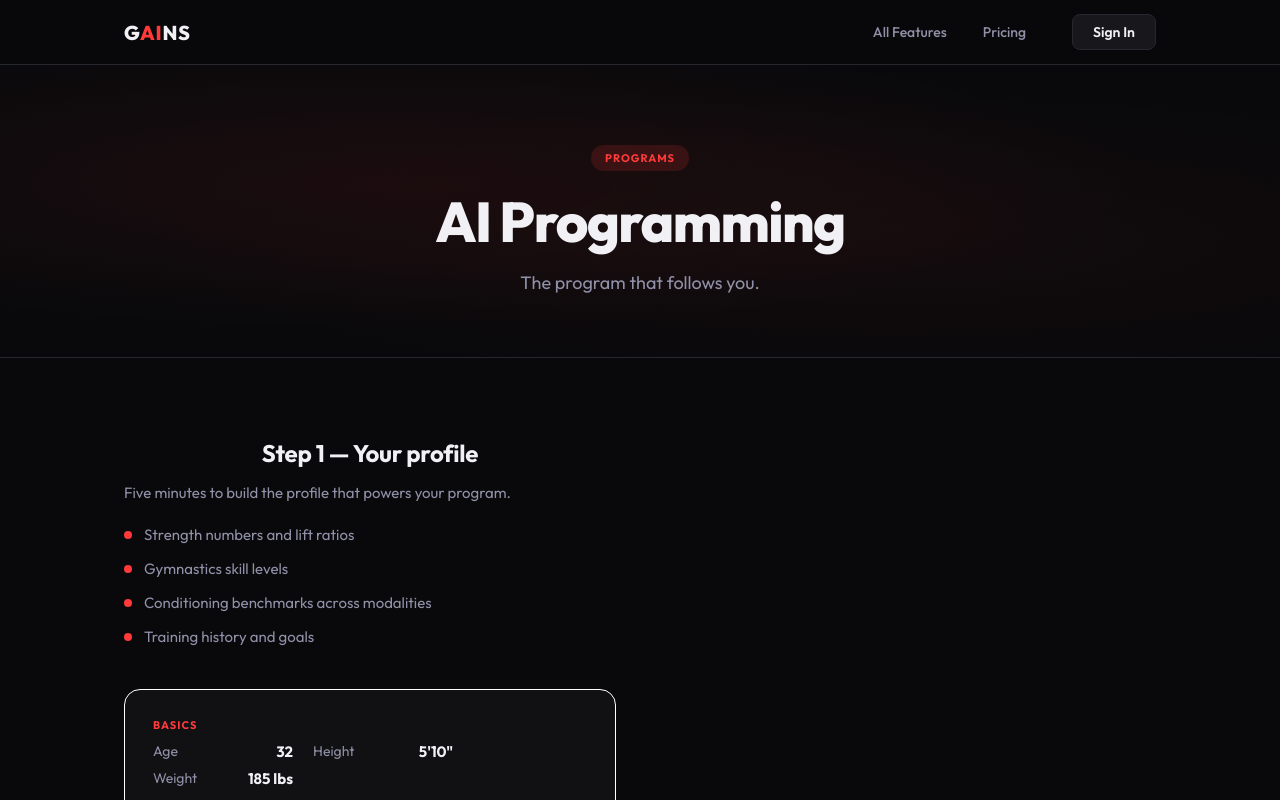
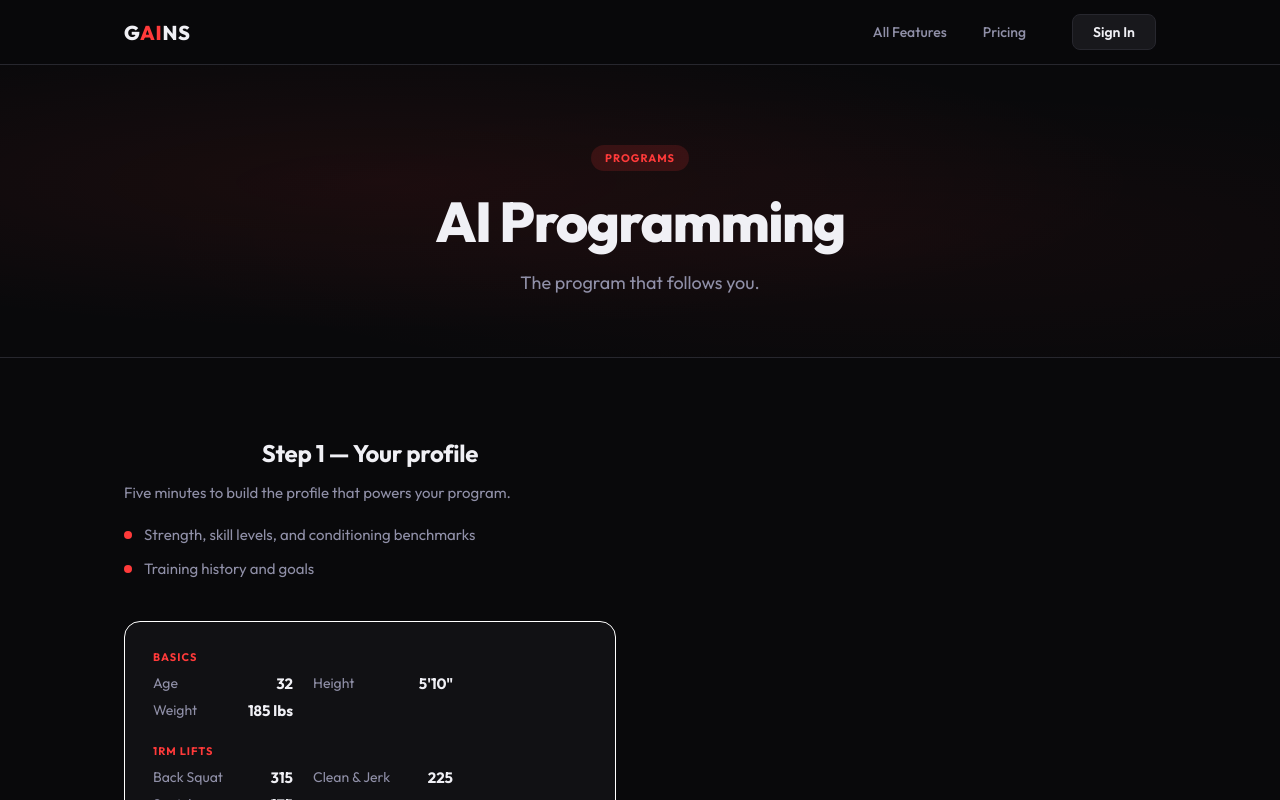
Before and after one commit to TheGainsLab/wodwisdom, a React (Vite) app: page /features/programs in a window 1280 px wide. Shown: the top 800 px of the page. Built offline with nearby package versions, Linux system fonts and the light colour scheme; no server answers.

Commit message:
Tighten Programs feature page profile bullet list
Collapse strength/skills/conditioning into one bullet. Reduces
redundancy and makes the list faster to scan.

https://claude.ai/code/session_01DLvHCUvJyfk5EnEYXdGZge

```diff
--- a/src/pages/features/ProgramsFeaturePage.tsx
+++ b/src/pages/features/ProgramsFeaturePage.tsx
@@ -65,9 +65,7 @@ export default function ProgramsFeaturePage() {
                 Five minutes to build the profile that powers your program.
               </p>
               <ul>
-                <li>Strength numbers and lift ratios</li>
-                <li>Gymnastics skill levels</li>
-                <li>Conditioning benchmarks across modalities</li>
+                <li>Strength, skill levels, and conditioning benchmarks</li>
                 <li>Training history and goals</li>
               </ul>
               <ProfileMockup />
```
